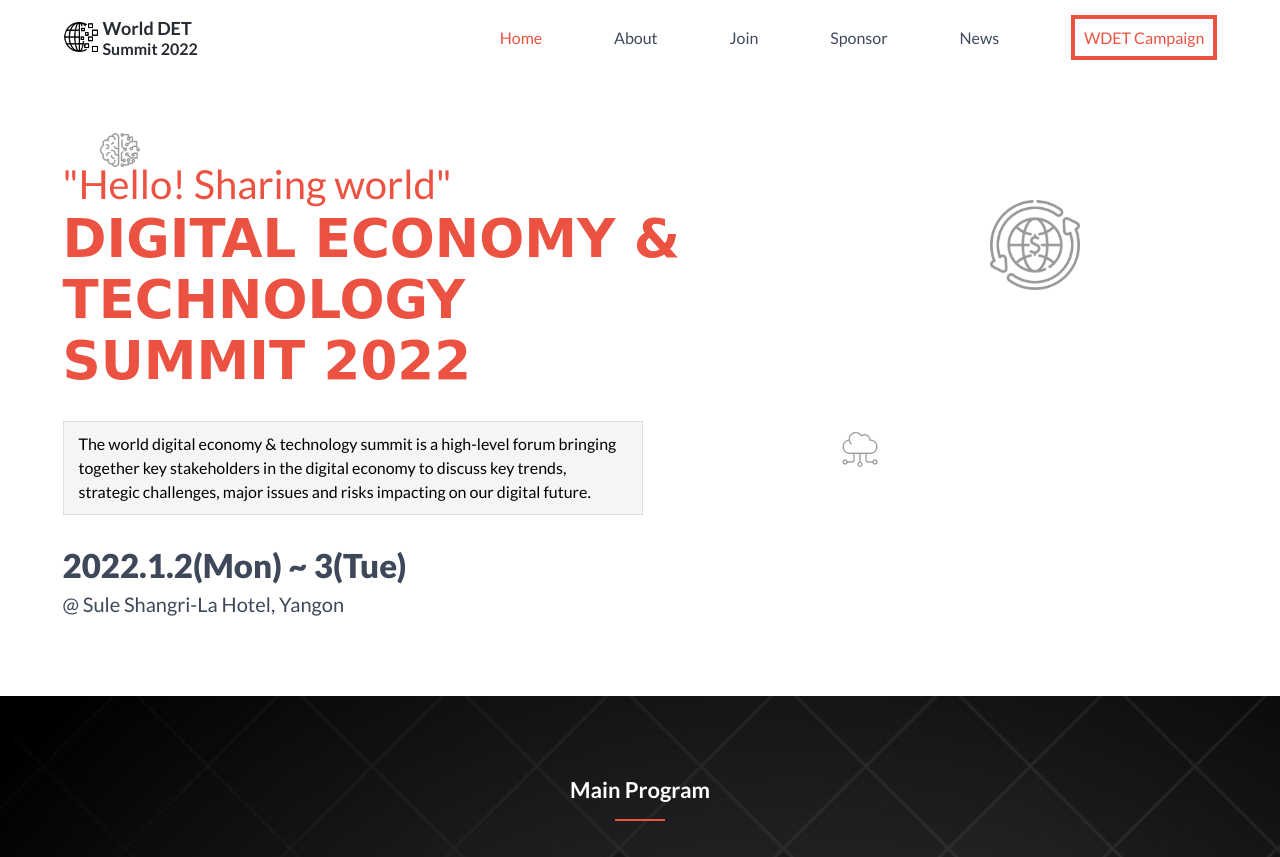
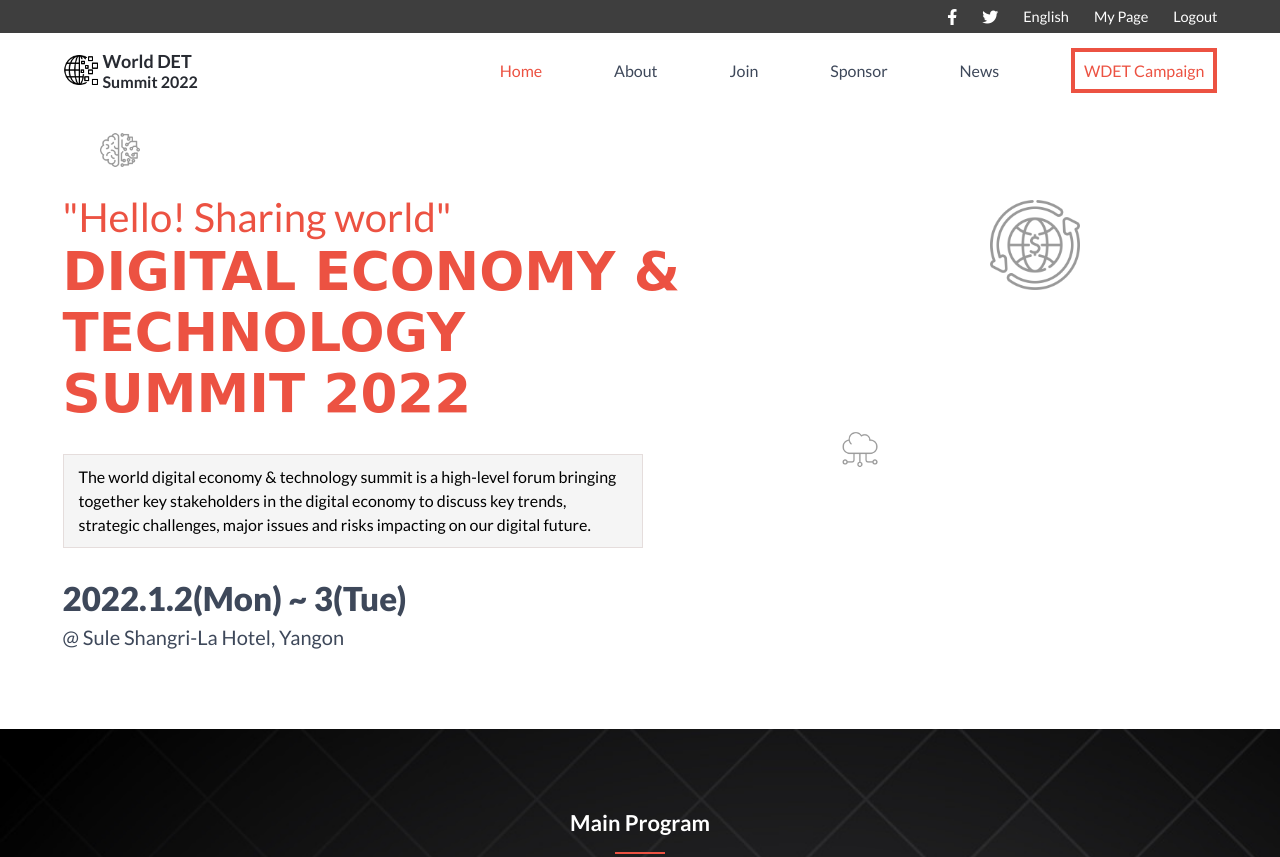
Before and after one commit to Rhaegar121/WDET-Summit, a website: page home.html in a window 1280 px wide. Shown: the top 857 px of the page. Drawn offline with Linux system fonts and the light colour scheme; a web font is replaced by a local one.

Commit message:
add header section to home page and about page

```diff
--- a/home.html
+++ b/home.html
@@ -17,6 +17,16 @@
 </head>
 
 <body>
+    <header>
+        <div class="container">
+            <i class="fa-brands fa-facebook-f"></i>
+        <i class="fa-brands fa-twitter"></i>
+        <a href="#">English</a>
+        <a href="#">My Page</a>
+        <a href="#">Logout</a>
+        </div>
+    </header>
+
     <main id="home">
         <div class="container">
             <nav id="mobile-nav">
--- a/style.css
+++ b/style.css
@@ -10,6 +10,10 @@
 .container {
     max-width: 94%;
     margin: auto;
+}
+
+header {
+    display: none;
 }
 
 /* home page */
@@ -227,10 +231,6 @@
     position: relative;
     margin-bottom: 40px;
     gap: 10px;
-}
-
-#speaker .card .desktop-card {
-    display: none;
 }
 
 #speaker .card .speaker-card .speaker-pic {
@@ -459,6 +459,25 @@
         margin: 0 auto;
     }
 
+    header {
+        width: 100%;
+        background-color: #3e3e3e;
+        display: block;
+    }
+    header .container {
+        display: flex;
+        justify-content: flex-end;
+        align-items: center;
+        gap: 25px;
+        padding: 8px 0;
+        color: #fff;
+    }
+    header .container a {
+        color: #fff;
+        text-decoration: none;
+        font-size: 14.5px;
+    }
+
     #home #bg1 {
         right: 200px;
         width: 90px;
@@ -612,10 +631,6 @@
     }
     #speaker .card .speaker-card {
         width: 48%;
-    }
-
-    #speaker .card .desktop-card {
-        display: inline-flex;
     }
 
     #speaker .card .speaker-card .speaker-pic .overlay {
```
Also changed, not shown: about.html (+10 -0 lines).
